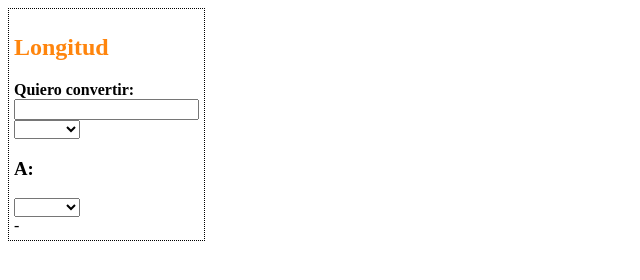
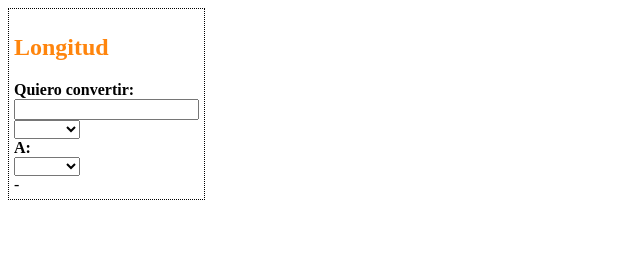
Before and after one commit to oscar-cuellar/unit-converter, a plain HTML site: page index.html in a window 1280 px wide. Shown: the whole page, without its empty margins (0-640 px from the left). Drawn offline with Linux system fonts and the light colour scheme.

Commit message:
Update index.html
Co-authored-by: Alan Serrano <48799173+alan-serrano@users.noreply.github.com>

```diff
--- a/index.html
+++ b/index.html
@@ -20,7 +20,7 @@
         <select name="select option" class="select">
           <option disabled="disabled" class="title">Métrico</option>
         </select>
-        <h3>A:</h3>
+        <div><strong>A:</strong></div>
         <select name="select option" class="select">
           <option disabled="disabled" class="title">Métrico</option>
         </select>
```
